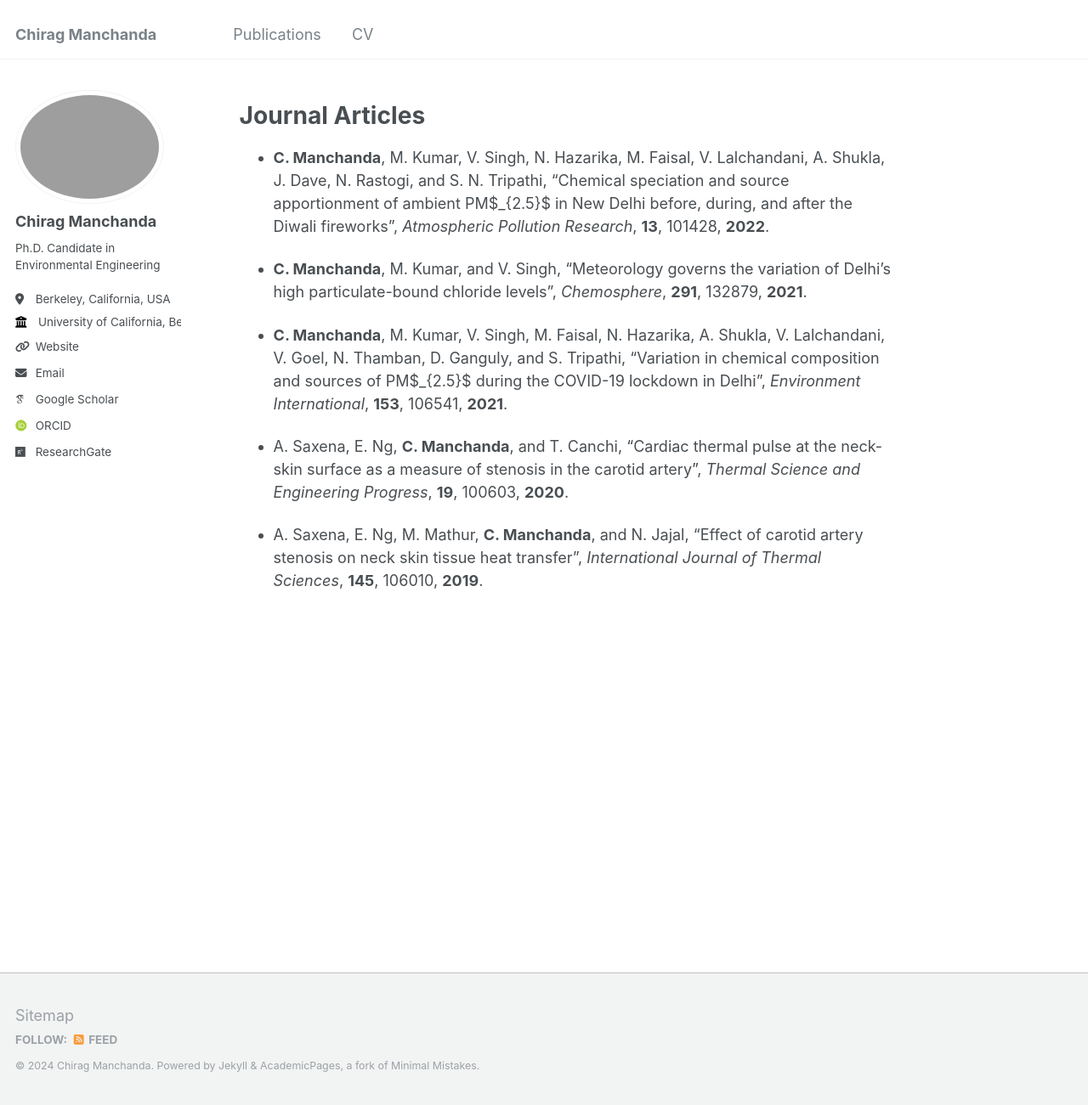
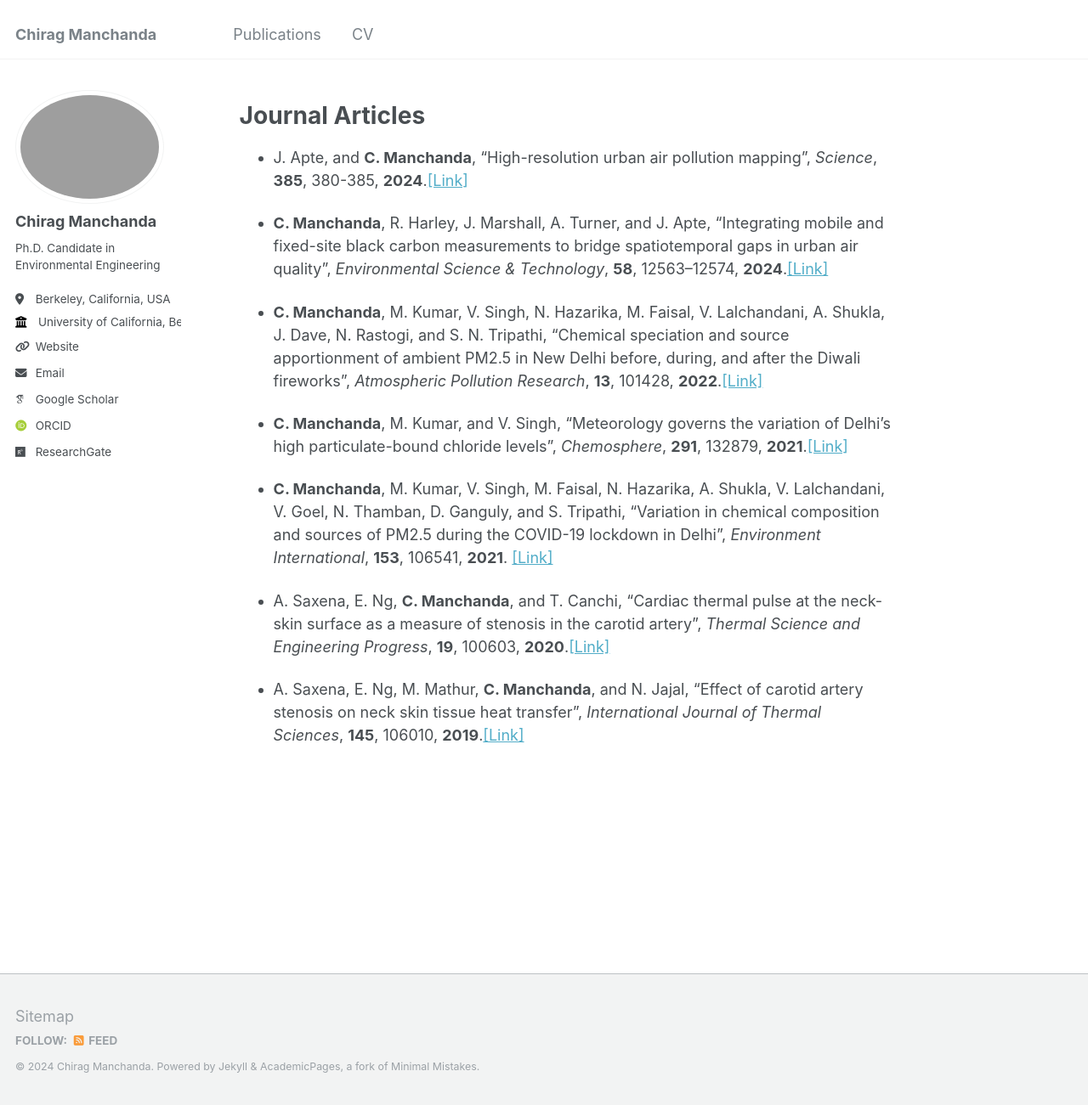
Before and after one commit to chirag-manchanda/chirag-manchanda.github.io, a Jekyll site: the page built from _pages/publications.md, in a window 1280 px wide and 1301 px high. Shown: the whole window at 85% size. Built offline with Jekyll 4.4.1, drawn with Linux system fonts in a browser that asks for light colours; some web fonts are replaced.

Commit message:
Update publications.md

```diff
--- a/_pages/publications.md
+++ b/_pages/publications.md
@@ -5,12 +5,16 @@ author_profile: true
 ---
 Journal Articles
 ======
-- **C. Manchanda**, M. Kumar, V. Singh, N. Hazarika, M. Faisal, V. Lalchandani, A. Shukla, J. Dave, N. Rastogi, and S. N. Tripathi, "Chemical speciation and source apportionment of ambient PM$_{2.5}$ in New Delhi before, during, and after the Diwali fireworks", *Atmospheric Pollution Research*, **13**, 101428, **2022**.
+- J. Apte, and **C. Manchanda**, "High-resolution urban air pollution mapping", *Science*, **385**, 380-385, **2024**.[[Link]](https://doi.org/10.1126/science.adq3678)
 
-- **C. Manchanda**, M. Kumar, and V. Singh, “Meteorology governs the variation of Delhi’s high particulate-bound chloride levels”, *Chemosphere*, **291**, 132879, **2021**.
+- **C. Manchanda**, R. Harley, J. Marshall, A. Turner, and J. Apte, "Integrating mobile and fixed-site black carbon measurements to bridge spatiotemporal gaps in urban air quality", *Environmental Science & Technology*, **58**, 12563–12574, **2024**.[[Link]](https://doi.org/10.1021/acs.est.3c10829)
 
-- **C. Manchanda**, M. Kumar, V. Singh, M. Faisal, N. Hazarika, A. Shukla, V. Lalchandani, V. Goel, N. Thamban, D. Ganguly, and S. Tripathi, “Variation in chemical composition and sources of PM$_{2.5}$ during the COVID-19 lockdown in Delhi”, *Environment International*, **153**, 106541, **2021**.
+- **C. Manchanda**, M. Kumar, V. Singh, N. Hazarika, M. Faisal, V. Lalchandani, A. Shukla, J. Dave, N. Rastogi, and S. N. Tripathi, "Chemical speciation and source apportionment of ambient PM2.5 in New Delhi before, during, and after the Diwali fireworks", *Atmospheric Pollution Research*, **13**, 101428, **2022**.[[Link]](https://doi.org/10.1016/j.apr.2022.101428)
 
-- A. Saxena, E. Ng, **C. Manchanda**, and T. Canchi, “Cardiac thermal pulse at the neck-skin surface as a measure of stenosis in the carotid artery”, *Thermal Science and Engineering Progress*, **19**, 100603, **2020**.
+- **C. Manchanda**, M. Kumar, and V. Singh, “Meteorology governs the variation of Delhi’s high particulate-bound chloride levels”, *Chemosphere*, **291**, 132879, **2021**.[[Link]](https://doi.org/10.1016/j.chemosphere.2021.132879)
 
-- A. Saxena, E. Ng, M. Mathur, **C. Manchanda**, and N. Jajal, “Effect of carotid artery stenosis on neck skin tissue heat transfer”, *International Journal of Thermal Sciences*, **145**, 106010, **2019**.
+- **C. Manchanda**, M. Kumar, V. Singh, M. Faisal, N. Hazarika, A. Shukla, V. Lalchandani, V. Goel, N. Thamban, D. Ganguly, and S. Tripathi, “Variation in chemical composition and sources of PM2.5 during the COVID-19 lockdown in Delhi”, *Environment International*, **153**, 106541, **2021**. [[Link]](https://doi.org/10.1016/j.envint.2021.106541)
+
+- A. Saxena, E. Ng, **C. Manchanda**, and T. Canchi, “Cardiac thermal pulse at the neck-skin surface as a measure of stenosis in the carotid artery”, *Thermal Science and Engineering Progress*, **19**, 100603, **2020**.[[Link]](https://doi.org/10.1016/j.tsep.2020.100603)
+
+- A. Saxena, E. Ng, M. Mathur, **C. Manchanda**, and N. Jajal, “Effect of carotid artery stenosis on neck skin tissue heat transfer”, *International Journal of Thermal Sciences*, **145**, 106010, **2019**.[[Link]](https://doi.org/10.1016/j.ijthermalsci.2019.106010)
```
